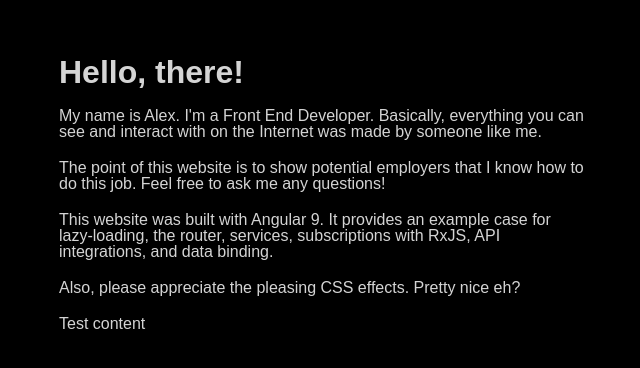
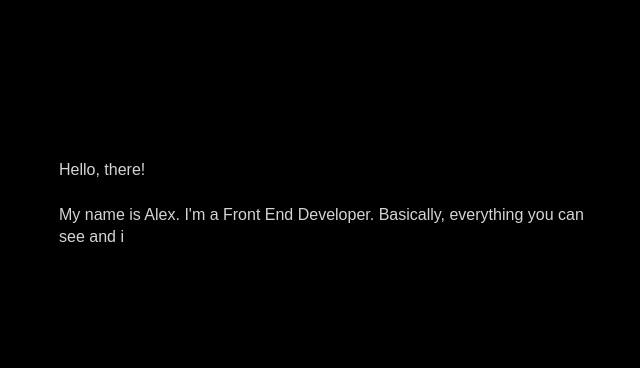
Before and after one commit to AlexGriswold/angular-project-zero, an Angular app in the folder project-zero/: page / in a window 1280 px wide. Shown: the part 196-564 px from the top of the page, without its empty margins (316-956 px from the left). Built offline with nearby package versions, Linux system fonts and the light colour scheme.

Commit message:
Turned typewriter function into service and using async pipe to display text.

```diff
--- a/project-zero/src/app/modules/front-page/front-page.page.html
+++ b/project-zero/src/app/modules/front-page/front-page.page.html
@@ -1,8 +1,3 @@
 <div class="app-front-page__main-container">
-    <h1>Hello, there!</h1>
-    <p>My name is Alex. I'm a Front End Developer. Basically, everything you can see and interact with on the Internet was made by someone like me.</p>
-    <p>The point of this website is to show potential employers that I know how to do this job. Feel free to ask me any questions!</p>
-    <p>This website was built with Angular 9. It provides an example case for lazy-loading, the router, services, subscriptions with RxJS, API integrations, and data binding.</p>
-    <p>Also, please appreciate the pleasing CSS effects. Pretty nice eh?</p>
-    <p>{{ currentContent }}</p>
+    <p style="white-space: pre-line;">{{ textSub | async }}</p>
 </div>
--- a/project-zero/src/app/modules/front-page/front-page.page.scss
+++ b/project-zero/src/app/modules/front-page/front-page.page.scss
@@ -1,14 +1,12 @@
-
-
 h1, p {
     margin: 0;
     color: #d4d4d4;
     font-family: sans-serif;
-    line-height: 1;
+    line-height: 1.4;
 }
 
 p {
-    max-width: 530px;
+    width: 530px;
     margin: 20px 0;
 }
 
--- a/project-zero/src/app/modules/front-page/front-page.page.ts
+++ b/project-zero/src/app/modules/front-page/front-page.page.ts
@@ -1,7 +1,6 @@
-import { Component, ChangeDetectionStrategy, OnInit, OnDestroy, AfterViewInit } from '@angular/core';
-import { Observable, interval, Subscription } from 'rxjs';
+import { Component } from '@angular/core';
 
-import { take } from 'rxjs/operators';
+import { TypewriterService } from './typewriter-service/typewriter-service.service';
 
 @Component({
   selector: 'app-front-page',
@@ -9,28 +8,21 @@ import { take } from 'rxjs/operators';
   styleUrls: ['./front-page.page.scss'],
   // changeDetection: ChangeDetectionStrategy.OnPush
 })
-export class FrontPageComponent implements AfterViewInit, OnDestroy {
+export class FrontPageComponent {
 
-  content = 'Test content';
-  currentContent = '';
-  intervalObservable = new Observable;
+  content = `Hello, there!
 
-  takeFourNumbers: Observable<number>;
-  numberSub: Subscription;
+  My name is Alex. I\'m a Front End Developer. Basically, everything you can see and interact with on the Internet was made by someone like me.
 
-  constructor(
-  ) { }
+  The point of this website is to show potential employers that I know how to do this job. Feel free to ask me any questions!
 
-  ngAfterViewInit(): void {
-    const numbers = interval(100);
-    this.takeFourNumbers = numbers.pipe(take(this.content.length));
-    this.numberSub = this.takeFourNumbers.subscribe(x => {
-      this.currentContent += this.content[x];
-    });
-  }
+  This website was built with Angular 9. It provides an example case for lazy-loading, the router, services, subscriptions with RxJS, API integrations, and data binding.
 
-  ngOnDestroy(): void {
-    this.numberSub.unsubscribe();
+  Also, please appreciate the pleasing CSS effects. Pretty nice eh?`;
+  textSub = [];
+
+  constructor(private _typewriterService: TypewriterService) {
+    this.textSub = this._typewriterService.getTextSub(this.content);
   }
 
 }
--- /dev/null
+++ b/project-zero/src/app/modules/front-page/typewriter-service/typewriter-service.service.ts
@@ -0,0 +1,19 @@
+import { Injectable } from '@angular/core';
+import { interval } from 'rxjs';
+import { take, map } from 'rxjs/operators';
+
+@Injectable({
+  providedIn: 'root',
+})
+export class TypewriterService {
+
+  constructor() { }
+
+  getTextSub(content): any {
+    const timePerLetter = interval(50);
+    return timePerLetter.pipe(take(content.length)).pipe(map((index) => {
+      return content.slice(0, index + 1);
+    }));
+  }
+
+}
```
